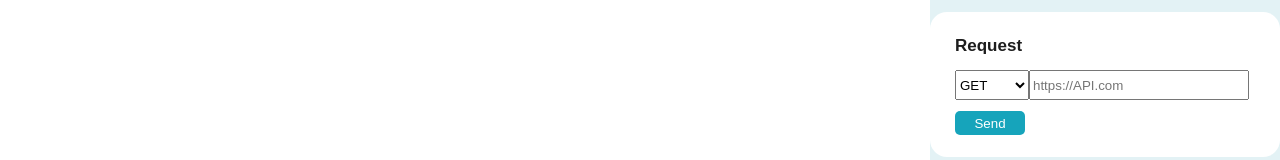
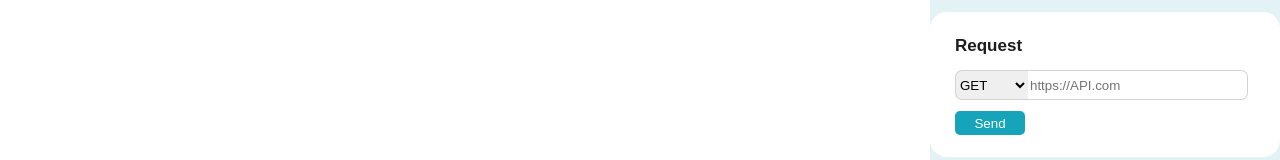
Before and after one commit to johnwage/solo-project, a React app: page / in a window 1280 px wide. Shown: the part 462-622 px from the top of the page. Built offline with nearby package versions, Linux system fonts and the light colour scheme.

Commit message:
CSS style for select and input elements of RequestForm

```diff
--- a/client/styles.css
+++ b/client/styles.css
@@ -242,12 +242,18 @@ button {
 
 .requestSection select {
   height: 30px;
+  border-color: lightgrey;
+  border-right: none;
+  border-radius: 7px 0 0 7px;
 }
 
 .requestSection input {
   flex-grow: 1;
   width: 220px;
   height: 30px;
+  border: 1px solid lightgrey;
+  border-left: none;
+  border-radius: 0 7px 7px 0;
 }
 
 .requestSection button {
```
